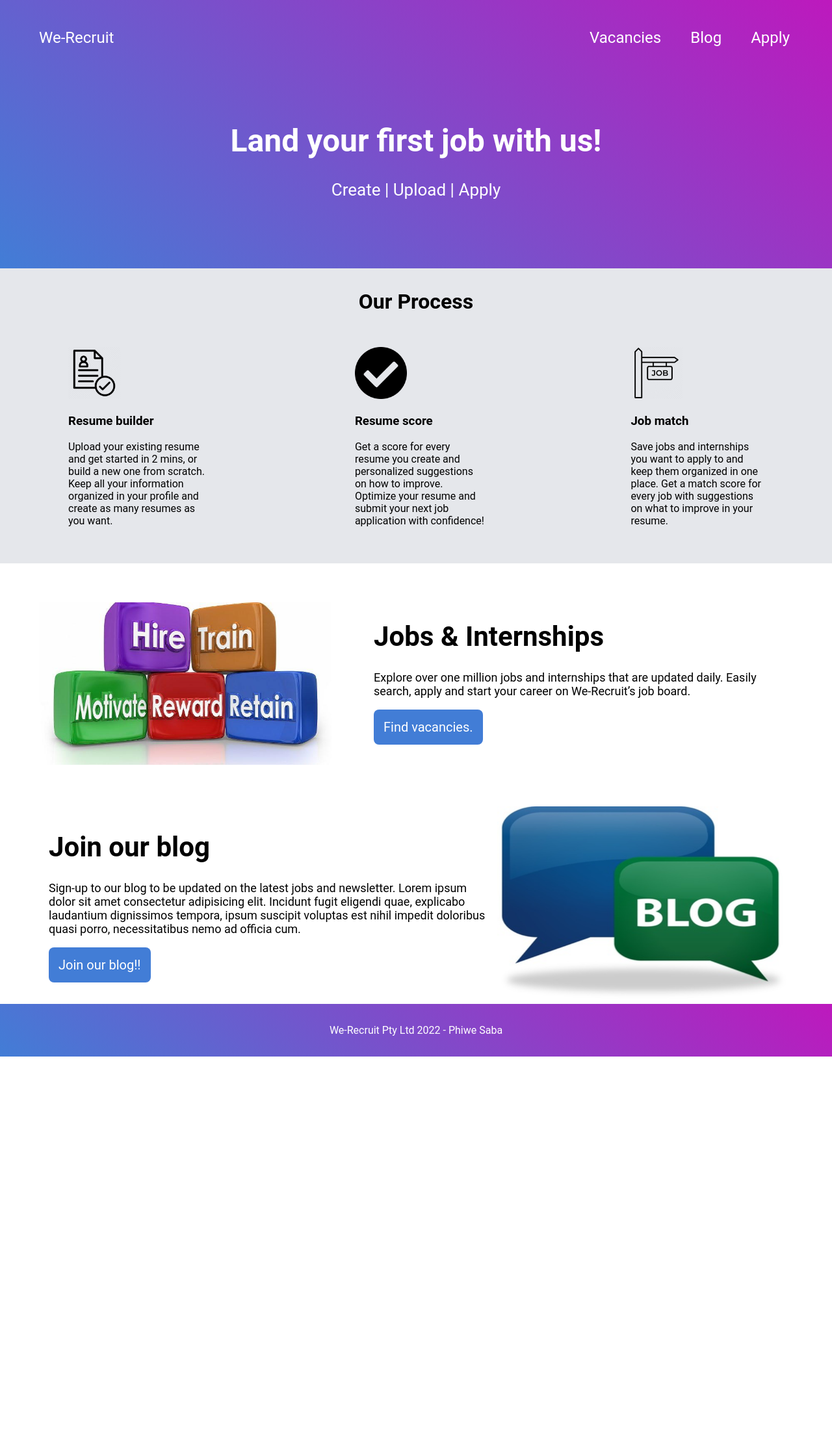
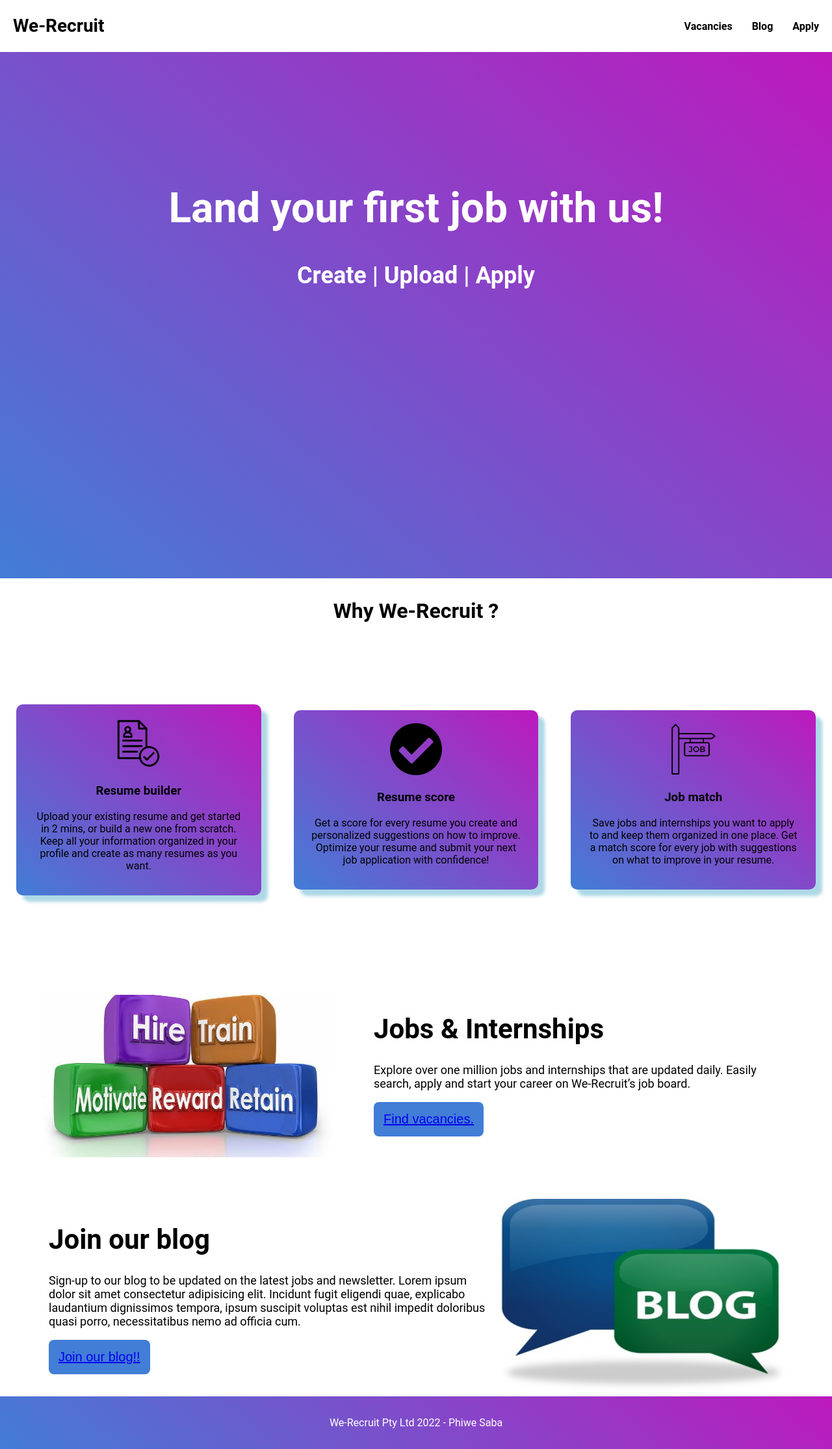
Before and after one commit to phiwe-saba/We-Recruit-website, a PHP site: page / in a window 1280 px wide. Shown: the whole page at 65% size. Before the commit the page ends 1626 px from the top, so only its background shows below. Run offline with PHP 8.4, Linux system fonts and the light colour scheme.

Commit message:
working on the user interface.

```diff
--- a/blog.html
+++ b/blog.html
@@ -5,7 +5,7 @@
     <meta http-equiv="X-UA-Compatible" content="IE=edge">
     <meta name="viewport" content="width=device-width, initial-scale=1.0">
     <link rel="stylesheet" href="styles/blog.css">
-    <title>Document</title>
+    <title>We-Recruit | Blog</title>
 </head>
 <body>
     <div class="container">
--- a/index.html
+++ b/index.html
@@ -9,23 +9,26 @@
     <title>We-Recruit | Home</title>
 </head>
 <body>
-    <div class="container">
-        <nav class="navbar">
+    <div class="navbar">
+        <nav class="container">
+            <div class="logo">We-Recruit</div>
             <ul>
-                <li id="header-logo"><a href="./index.html">We-Recruit</a></li>
                 <li id="header-links"><a href="vacancies.html">Vacancies</a></li>
                 <li id="header-links"><a href="blog.html">Blog</a></li>
                 <li id="header-links"><a href="application.html">Apply</a></li>
             </ul>
         </nav>
+    </div>
 
-        <div class="header-section">
+    <div class="header">
+        <div class="container">
             <h1>Land your first job with us!</h1>
             <p>Create | Upload | Apply</p>
         </div>
     </div>
+
     <div class="main-section">
-        <h1>Our Process</h1>
+        <h1>Why We-Recruit ?</h1>
         <div class="main-box">
             <div class="box">
                 <img src="./images/match.webp" alt="display something">
@@ -41,7 +44,6 @@
                 <img src="./images/job.webp" alt="display something">
                 <h3>Job match</h3>
                 <p>Save jobs and internships you want to apply to and keep them organized in one place. Get a match score for every job with suggestions on what to improve in your resume.</p>
-
             </div>
         </div>
     </div>
--- a/styles/main.css
+++ b/styles/main.css
@@ -1,58 +1,113 @@
-*{
+body{
+    margin:0;
+    padding: 0;
     font-family: 'Roboto', sans-serif;
+    list-style-type: none;
+    box-sizing: border-box;
 }
 
 .container{
-    padding:20px;
-    background-image: linear-gradient(40deg,rgb(66, 125, 214), rgb(189, 25, 189));
+    max-width: 1500px;
+    margin: 0 auto;
+    padding: 0 20px;
+    /*background-image: linear-gradient(40deg,rgb(66, 125, 214), rgb(189, 25, 189));*/
 }
 
-body{
-    margin:0px;
+.logo{
+    font-size: 28px;
+    line-height: 80px;
+    font-weight: bold;
+
+}
+
+.navbar .container{
+    display: flex;
+    justify-content: space-between;
+    align-items: center;
+    height: 100%;
 }
 
 .navbar ul{
-    display:flex;
+    display: flex;
+    list-style-type: none;
 }
 
-ul{
-    list-style: none;
-    font-size: 24px;
-    color:white;
+.navbar ul li{
+    margin-left: 30px;
 }
 
-a{
+.navbar a{
     text-decoration: none;
-    color: white;
+    font-weight: bold;
+    color: black;
 }
 
-#header-logo{
-    align-items: flex-start;
-    flex: 2;
+.header{
+    background-image: linear-gradient(40deg,rgb(66, 125, 214), rgb(189, 25, 189));
+    background-position: center;
+    background-size: cover;
+    min-height: 100vh;
+    padding-top: 10px;
+    color: white;
+    height: calc(100vh - 90px);
 }
 
-#header-links{
-    padding-right: 45px;
-    align-items: flex-end;
+.header .container{
+    text-align: center;
 }
 
-/* Header Section */
-.header-section{
-    text-align:center;
-    padding:60px;
-    color: white;
+.header h1{
+    font-size: 4rem;
+    font-weight: bold;
+    line-height: 1.2;
+    text-align: center;
+    padding-top: 150px;
 }
 
-.header-section h1{
-    font-size: 48px;
-}
-
-.header-section p{
-    font-size: 26px;
+.header p{
+    font-size: 36px;
+    color: white;
+    font-weight: bold;
+    text-align: center;
 }
 
 /* Main Section */
+.main-section .main-box{
+    min-height: 60vh;
+    text-align: center;
+    justify-content: space-between;
+    align-items: center;
+}
+
+.main-section h1{
+    padding: 10px;
+    text-align: center;
+}
+
 .main-box{
+    display: flex;
+    justify-content: space-between;
+    align-items: center;
+}
+
+.box{
+    align-items: center;
+    text-align: center;
+    justify-content: space-between;
+    flex: 1;
+    background-image: linear-gradient(40deg,rgb(66, 125, 214), rgb(189, 25, 189));
+    border-radius: 10px;
+    box-shadow: 0 3px 5px rgba(0, 0, 0, 0.6);
+    padding: 20px 25px;
+    margin: 20px 25px;
+    box-shadow: 10px 10px 5px lightblue;
+}
+
+.box img{
+    width:80px;
+    height:80px;
+}
+/*.main-box{
     display: flex;
     align-items: center;
     justify-content: center;
@@ -79,7 +134,7 @@ a{
     padding: 5px;
     color: black;
 }
-
+*/
 /* Body Section */
 .body-section{
     display: flex;
```
